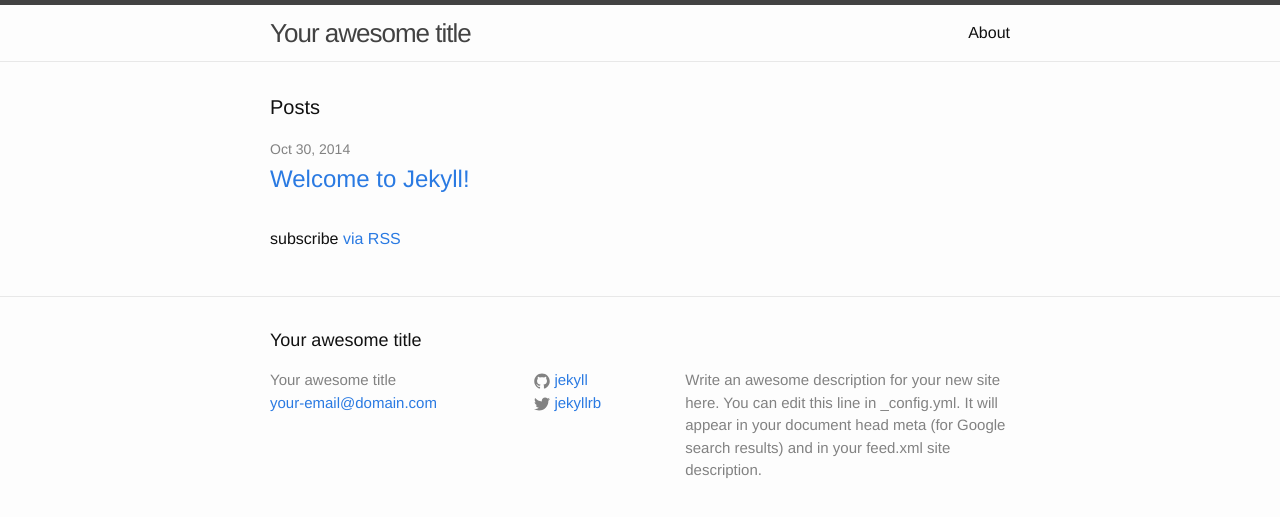
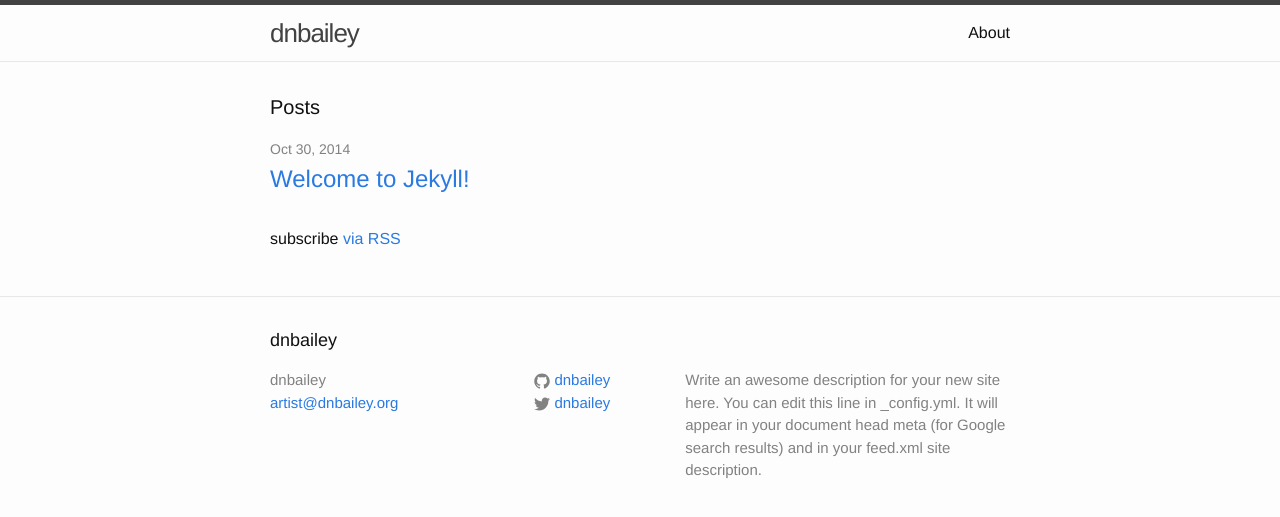
Before and after one commit to dnbailey/dnbailey.github.io.bak, a Jekyll site: the page built from index.html, in a window 1280 px wide. Shown: the top 517 px of the page. Built offline with Jekyll 4.4.1, drawn with Linux system fonts in a browser that asks for light colours.

Commit message:
Update _config defaults

```diff
--- a/_config.yml
+++ b/_config.yml
@@ -1,14 +1,14 @@
 # Site settings
-title: Your awesome title
-email: your-email@domain.com
+title: dnbailey
+email: artist@dnbailey.org
 description: > # this means to ignore newlines until "baseurl:"
   Write an awesome description for your new site here. You can edit this
   line in _config.yml. It will appear in your document head meta (for
   Google search results) and in your feed.xml site description.
 baseurl: "" # the subpath of your site, e.g. /blog/
-url: "http://yourdomain.com" # the base hostname & protocol for your site
-twitter_username: jekyllrb
-github_username:  jekyll
+url: "http://dnbailey.org" # the base hostname & protocol for your site
+twitter_username: dnbailey
+github_username:  dnbailey
 
 # Build settings
 markdown: kramdown
```
